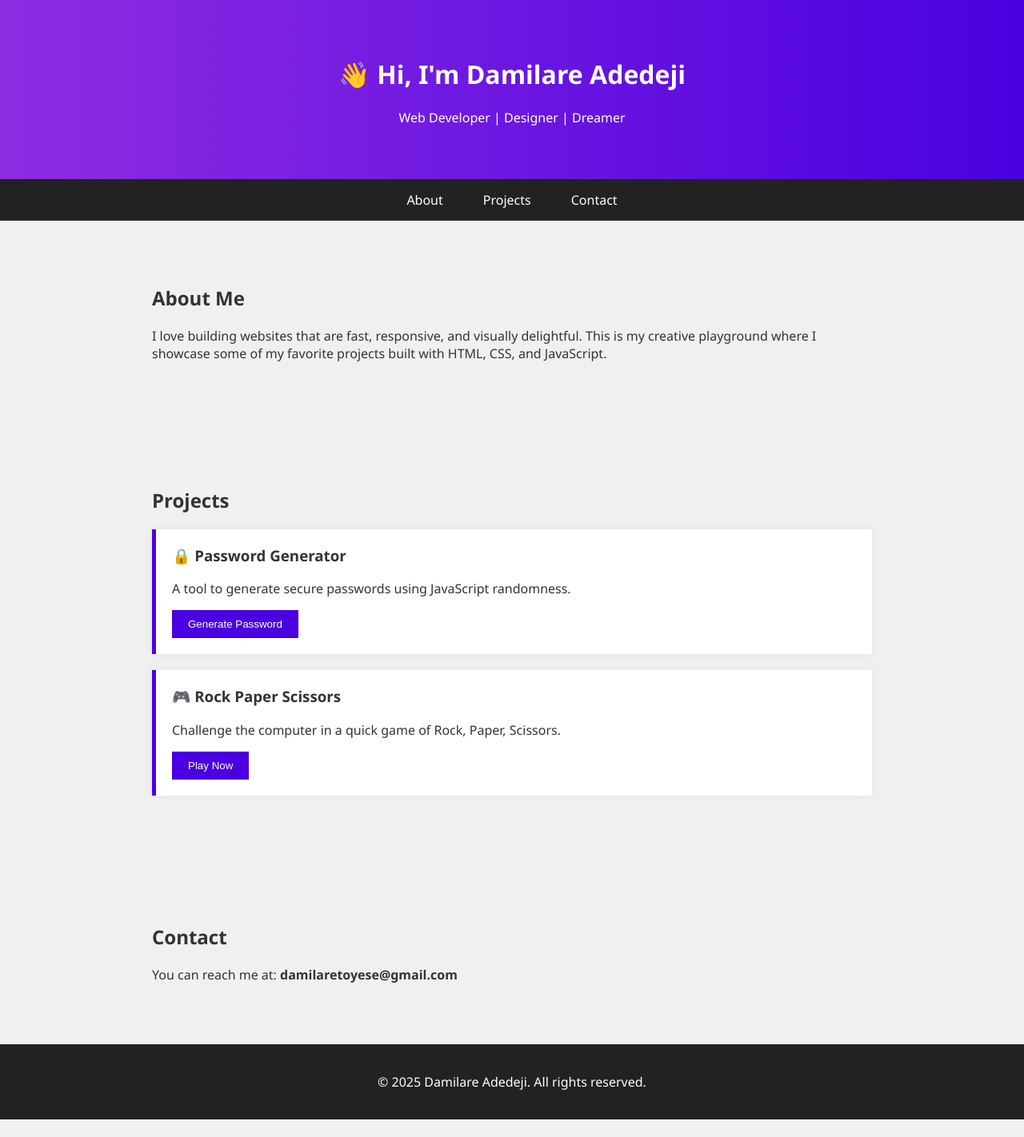
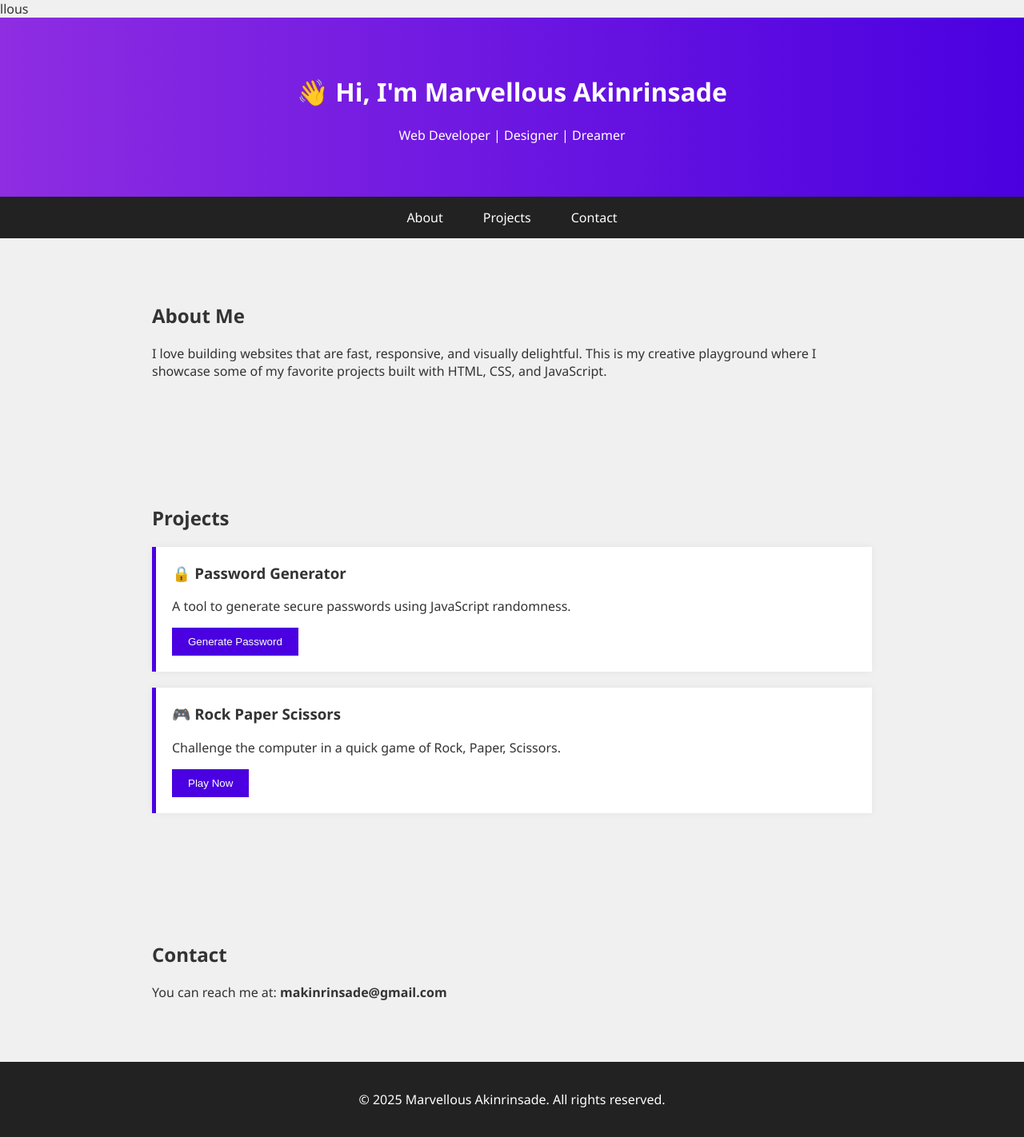
Before and after one commit to Codedev18/Codedev.github.io, a plain HTML site: page index.html in a window 1280 px wide. Shown: the whole page at 80% size. Before the commit the page ends 1400 px from the top, so only its background shows below. Drawn offline with Linux system fonts and the light colour scheme.

Commit message:
Update index.html

```diff
--- a/index.html
+++ b/index.html
@@ -1,4 +1,4 @@
-<!DOCTYPE html>
+llous<!DOCTYPE html>
 <html lang="en">
 
 <head>
@@ -81,7 +81,7 @@
 
 <body>
     <header>
-        <h1>👋 Hi, I'm Damilare Adedeji</h1>
+        <h1>👋 Hi, I'm Marvellous Akinrinsade</h1>
         <p>Web Developer | Designer | Dreamer</p>
     </header>
 
@@ -115,11 +115,11 @@
 
     <section id="contact">
         <h2>Contact</h2>
-        <p>You can reach me at: <strong>damilaretoyese@gmail.com</strong></p>
+        <p>You can reach me at: <strong>makinrinsade@gmail.com</strong></p>
     </section>
 
     <footer>
-        <p>&copy; 2025 Damilare Adedeji. All rights reserved.</p>
+        <p>&copy; 2025 Marvellous Akinrinsade. All rights reserved.</p>
     </footer>
 
     <script>
```
